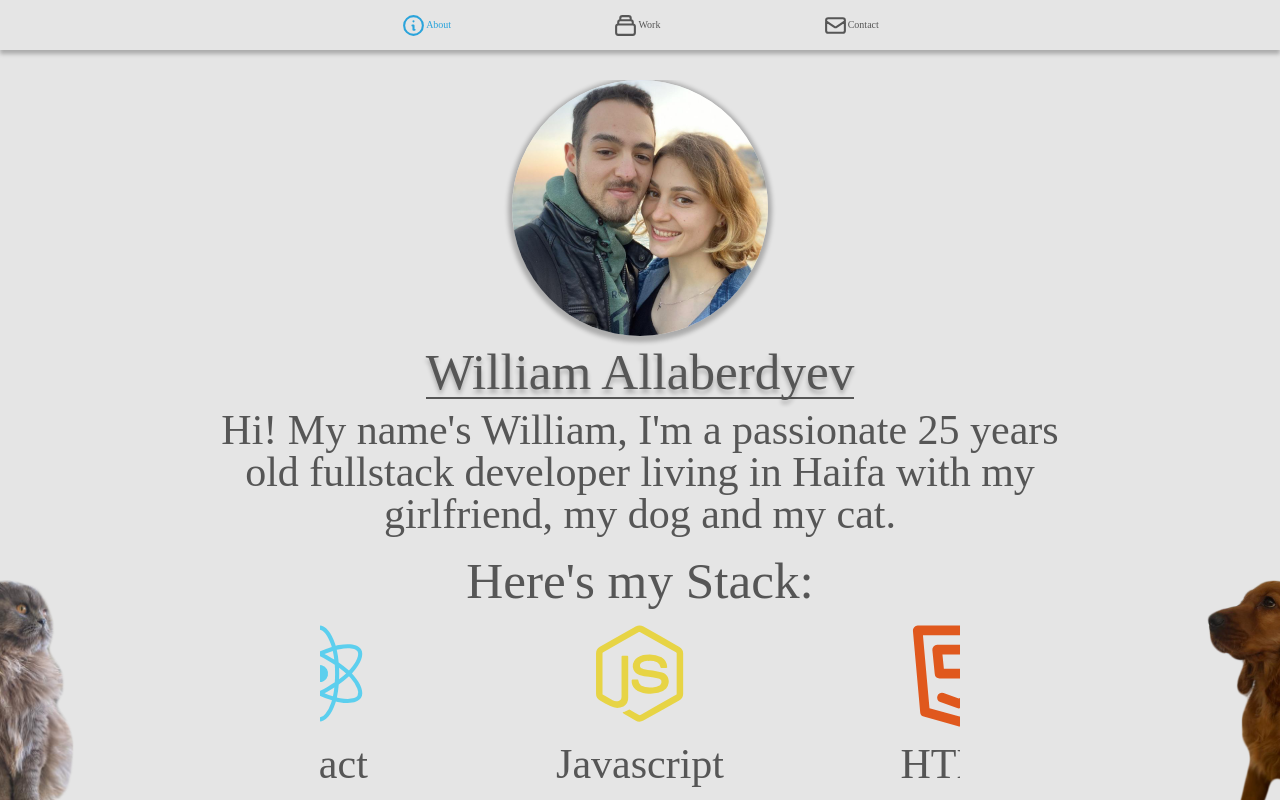
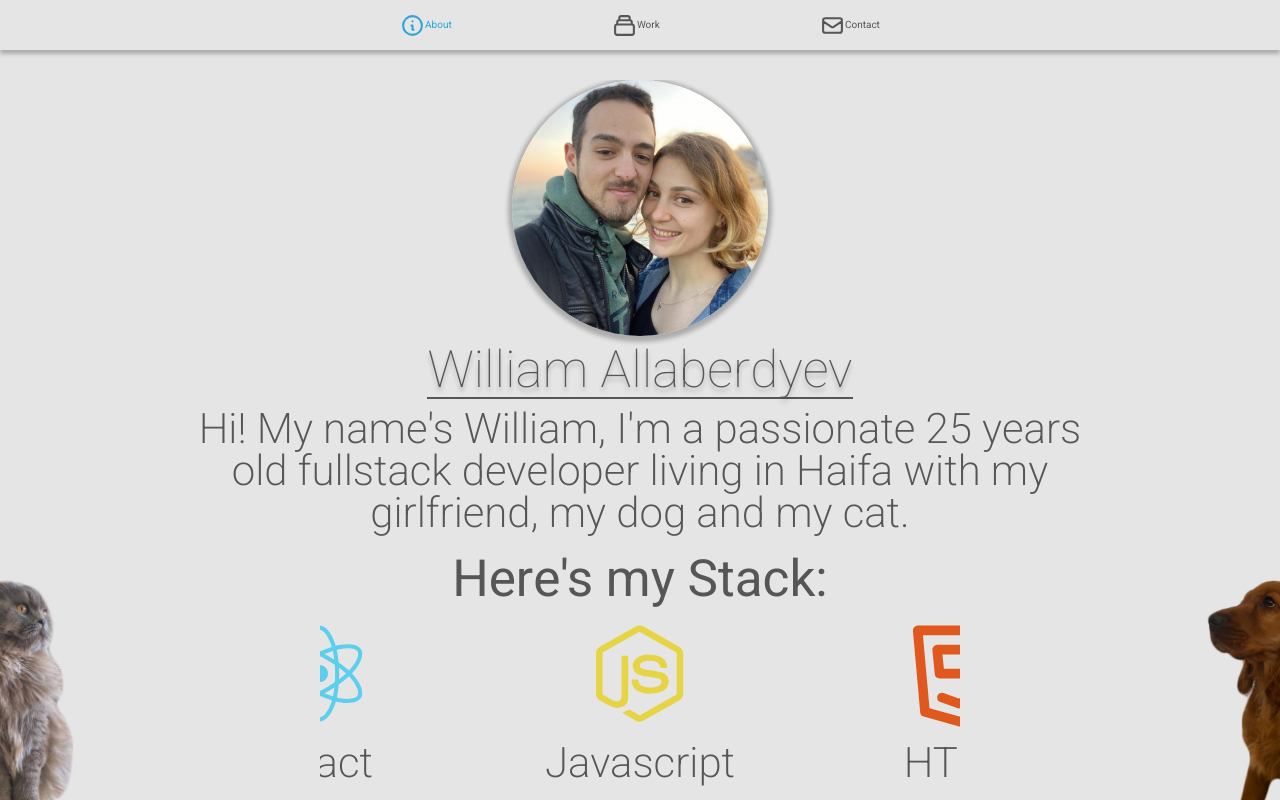
Before and after one commit to WilliamAlb/Portfolio, a React (Create React App) app: page / in a window 1280 px wide. Built offline with nearby package versions, Linux system fonts and the light colour scheme.

Commit message:
Hotfix for fontfamily

```diff
--- a/src/components/App.css
+++ b/src/components/App.css
@@ -1,3 +1,4 @@
+@import url('https://fonts.googleapis.com/css2?family=Heebo:wght@100;200;400&display=swap');
 
 :root{
     --bgColor:#E5E5E5;
```
